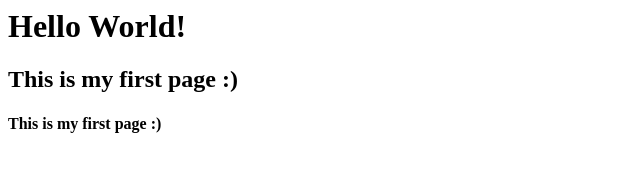
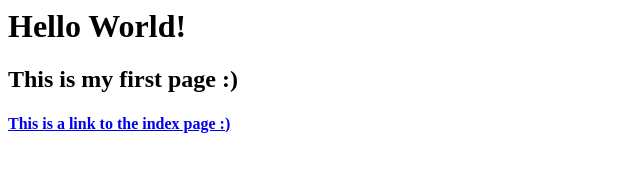
Before and after one commit to workshop-outline/ma1800-web-art-demo, a plain HTML site: page page1.html in a window 1280 px wide. Shown: the whole page, without its empty margins (0-640 px from the left). Drawn offline with Linux system fonts and the light colour scheme.

Commit message:
update my files

```diff
--- a/page1.html
+++ b/page1.html
@@ -11,7 +11,11 @@
 
     <h2>This is my first page :)</h2>
 
-    <h4>This is my first page :)</h4>
+   <a href="index.html">
+
+    <h4>This is a link to the index page :)</h4>
+
+</a>
 
 
   </body>
```
Also changed, not shown: index.html (+4 -0 lines).
